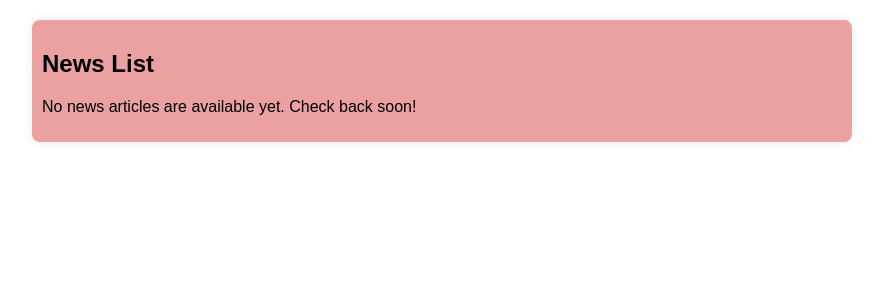
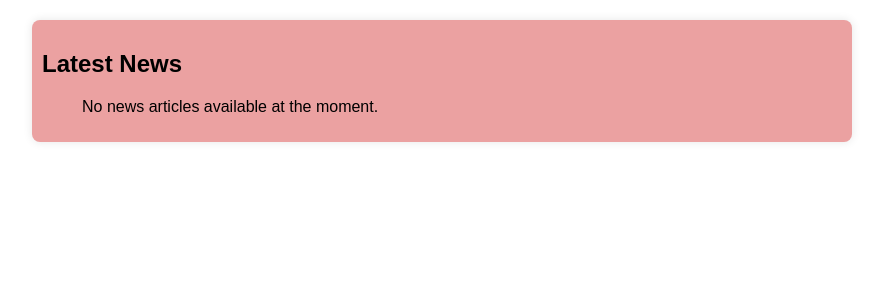
Before and after one commit to Ozi-cheri/news-forum, a Django app: page / in a window 1280 px wide. Shown: the part 138-438 px from the top of the page, without its empty margins (198-1081 px from the left). Run offline with Django 3.2, Linux system fonts and the light colour scheme.

Commit message:
Update news_list.html with structure to display news articles

```diff
--- a/news/templates/news/news_list.html
+++ b/news/templates/news/news_list.html
@@ -16,8 +16,19 @@
         </nav>
     </header>
     <section>
-        <h2>News List</h2>
-        <p>No news articles are available yet. Check back soon!</p>
+        <h2>Latest News</h2>
+        <ul>
+            {% for news in news_list %}
+            <li>
+                <h3>{{ news.title }}</h3>
+                <p>{{ news.content }}</p>
+                <small>Published on: {{ news.published_date }}</small>
+            </li>
+            {% empty %}
+            <p>No news articles available at the moment.</p>
+            {% endfor %}
+        </ul>
     </section>
+</main>
 </body>
 </html>
```
